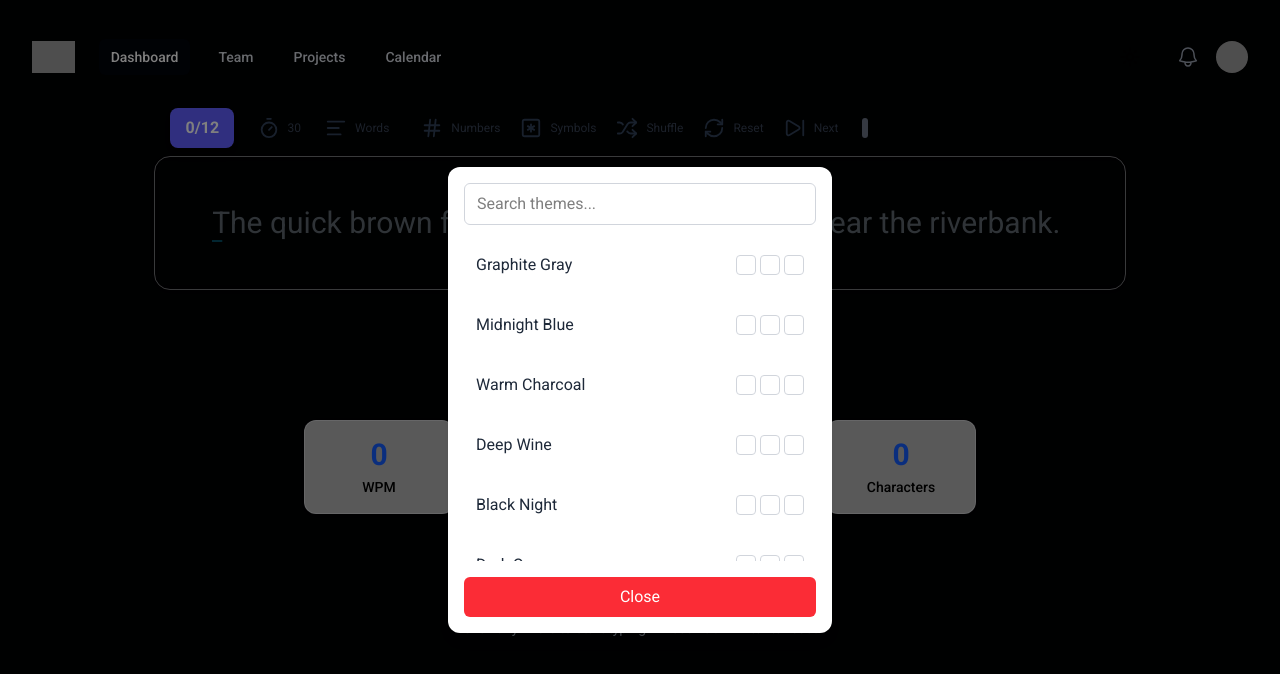
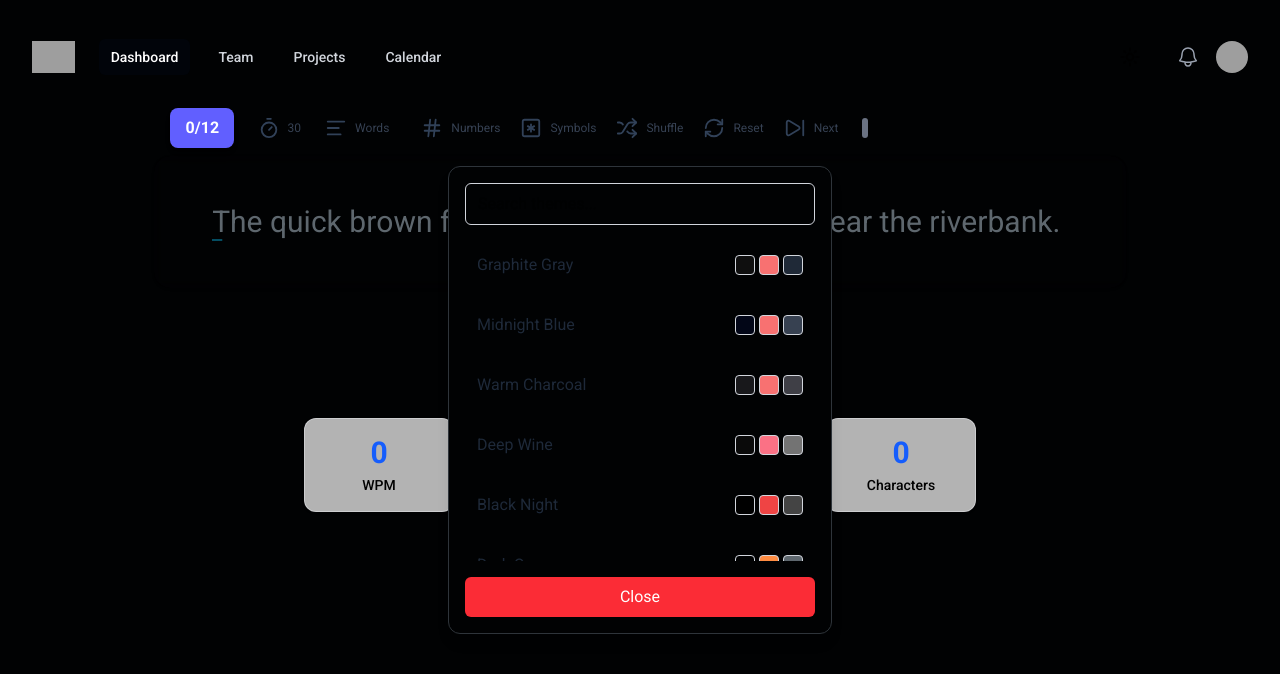
Before and after one commit to REDAELMBARKI/TypingIdeaMoneyTypeIdea, a React (Vite) app: page / in a window 1280 px wide. Both pictures are taken after a click on the button "Toggle dark mode". Shown: the top 674 px of the page. Built offline with nearby package versions, Linux system fonts and the light colour scheme; grey boxes are pictures that could not be loaded.

Commit message:
themes fixed 100%

```diff
--- a/src/TypingMain.tsx
+++ b/src/TypingMain.tsx
@@ -96,12 +96,11 @@ const TypingApp: React.FC = () => {
   // text container
   const containerRef = useRef<HTMLDivElement | null>(null);
   // timer accum
-
+  // underline ref
 
   const startTypingTimeRef = useRef<number>(0);
   //hooks
   const { selectedTheme } = useThemeHook();
-
 
 
   // console logs ////////////////
@@ -110,7 +109,7 @@ const TypingApp: React.FC = () => {
 
   /// theme setter
   useEffect(() => {
-    setCurrentTheme(selectedTheme)
+    setCurrentTheme(selectedTheme) ;
   }, [selectedTheme]);
   // end theme setter
 
@@ -335,7 +334,7 @@ const TypingApp: React.FC = () => {
             className={`
             text-lg sm:text-lg lg:text-2xl leading-relaxed sm:leading-relaxed lg:leading-relaxed
             font-mono text-center p-6 sm:p-8 lg:p-12 rounded-2xl shadow-sm
-            backdrop-blur-sm border border-gray-200/50
+            backdrop-blur-sm
           `}
           >
             <div
--- a/src/customHooks/useTextRender.tsx
+++ b/src/customHooks/useTextRender.tsx
@@ -1,4 +1,4 @@
-import React, {  } from "react";
+import React, { useEffect } from "react";
 import type { currentLetterType, ThemeColors, WordHistoryItem } from "../types/experementTyping";
 
 interface TextRenderProps {
@@ -11,7 +11,7 @@ interface TextRenderProps {
   trachWord: string[];
   wrongWords:{start : number , end:number}[];
   wordHistory: WordHistoryItem[] ;
-  currentTheme: ThemeColors
+  currentTheme: ThemeColors ;
 }
 
 export const useTextRender = ({
@@ -23,8 +23,19 @@ export const useTextRender = ({
   wrongWords ,
   isTypingActive ,
   wordHistory ,
- currentTheme
+ currentTheme ,
 }: TextRenderProps) => {
+
+
+useEffect(() => {
+  if (currentTheme.isDarkModed) {
+    document.documentElement.style.removeProperty('color-scheme');
+  } else {
+    document.documentElement.style.setProperty('color-scheme', 'normal');
+  }
+}, [currentTheme.isDarkModed]);
+
+
 
   return currentText.split("").map((char, index) => {
 
@@ -49,16 +60,6 @@ export const useTextRender = ({
       indicator = "display-indicator";
     }
 
-
-
-
-
-
-
-
-
-
-
     const range = wrongWords.find(r => r.start === index);
     if(range){
        const word = currentText.slice(range.start, range.end + 1);
@@ -70,7 +71,7 @@ export const useTextRender = ({
          <span
               key={`wrong-${range.start}`}
               className="underLineBefore "
-              style={{ display: "inline-block", position: "relative", whiteSpace: "nowrap" }}
+              style={{ display: "inline-block", position: "relative", whiteSpace: "nowrap" ,  ["--underlineColor" as string] : currentTheme.red.slice(currentTheme.red.indexOf("#") , currentTheme.red.indexOf("]")) }}
             >
               <span className={`char-wrapper `}   style={{whiteSpace : "nowrap" ,  }}
                       >
--- a/src/data/themColors.ts
+++ b/src/data/themColors.ts
@@ -1,102 +1,130 @@
-
-
 export const colorThemes = [
   {
     id: 1,
+    isDarkModed:true ,
     name: "Graphite Gray",
-    page_bg: "bg-gray-950",
-    gray: "text-gray-800",
-    red: "text-red-400",
-    white: "text-gray-50",
-    darkRed: "text-red-900",
+    page_bg: "bg-[#0f0f0f]",       // gray-950
+    gray: "text-[#1f2937]",        // gray-800
+    red: "text-[#f87171]",         // red-400
+    white: "text-[#fafafa]",       // gray-50
+    darkRed: "text-[#7f1d1d]",     // red-900
+    border: "border-[#2a2a2a]",    // slightly lighter than bg
     get colors() {
-      return [this.page_bg, this.red, this.white];
+      return [this.page_bg, this.red, this.gray].map(c =>
+        c.includes("text-") ? c.replace("text-", "bg-") : c
+      );
     },
   },
   {
     id: 2,
+    isDarkModed:true ,
     name: "Midnight Blue",
-    page_bg: "bg-slate-950",
-    gray: "text-gray-700",
-    red: "text-red-400",
-    white: "text-gray-100",
-    darkRed: "text-red-900",
+    page_bg: "bg-[#020617]",       // slate-950
+    gray: "text-[#374151]",        // gray-700
+    red: "text-[#f87171]",         // red-400
+    white: "text-[#f3f4f6]",       // gray-100
+    darkRed: "text-[#7f1d1d]",     // red-900
+    border: "border-[#1e293b]",    // slate-800
     get colors() {
-      return [this.page_bg, this.red, this.white];
+      return [this.page_bg, this.red, this.gray].map(c =>
+        c.includes("text-") ? c.replace("text-", "bg-") : c
+      );
     },
   },
   {
     id: 3,
+    isDarkModed:true ,
     name: "Warm Charcoal",
-    page_bg: "bg-zinc-900",
-    gray: "text-zinc-700",
-    red: "text-red-400",
-    white: "text-zinc-100",
-    darkRed: "text-red-800",
+    page_bg: "bg-[#18181b]",       // zinc-900
+    gray: "text-[#3f3f46]",        // zinc-700
+    red: "text-[#f87171]",         // red-400
+    white: "text-[#f4f4f5]",       // zinc-100
+    darkRed: "text-[#991b1b]",     // red-800
+    border: "border-[#27272a]",    // zinc-800
     get colors() {
-      return [this.page_bg, this.red, this.white];
+      return [this.page_bg, this.red, this.gray].map(c =>
+        c.includes("text-") ? c.replace("text-", "bg-") : c
+      );
     },
   },
   {
     id: 4,
+    isDarkModed:true ,
     name: "Deep Wine",
-    page_bg: "bg-neutral-950",
-    gray: "text-neutral-500",
-    red: "text-rose-400",
-    white: "text-neutral-100",
-    darkRed: "text-rose-900",
+    page_bg: "bg-[#0a0a0a]",       // neutral-950
+    gray: "text-[#737373]",        // neutral-500
+    red: "text-[#fb7185]",         // rose-400
+    white: "text-[#f5f5f5]",       // neutral-100
+    darkRed: "text-[#881337]",     // rose-900
+    border: "border-[#2e2e2e]",    // neutral-800
     get colors() {
-      return [this.page_bg, this.red, this.white];
+      return [this.page_bg, this.red, this.gray].map(c =>
+        c.includes("text-") ? c.replace("text-", "bg-") : c
+      );
     },
   },
   {
     id: 5,
+    isDarkModed:true ,
     name: "Black Night",
-  page_bg: "bg-[#000000]",          // --bg-color, pure black background
-  gray: "text-[#444444]",           // --sub-color, soft secondary text
-  red: "text-red-500",               // --error-color, bright accent for errors
-  white: "text-[#eee]",             // --main-color / --text-color, readable main text
-  darkRed: "text-red-900",        // --error-extra-color, subtle darker accent
+    page_bg: "bg-[#000000]",
+    gray: "text-[#444444]",
+    red: "text-[#ef4444]",         // red-500
+    white: "text-[#eeeeee]",
+    darkRed: "text-[#7f1d1d]",     // red-900
+    border: "border-[#2c2c2c]",    // mid-gray border to stand out
     get colors() {
-      return [this.page_bg, this.red, this.white];
+      return [this.page_bg, this.red, this.gray].map(c =>
+        c.includes("text-") ? c.replace("text-", "bg-") : c
+      );
     },
-}
-,{
+  },
+  {
     id: 6,
+    isDarkModed:true ,
     name: "Dark Orange",
-  page_bg: "bg-[#010203]",              // --bg-color
-  gray: "text-[#5e676e]",               // --sub-color
-  red: "text-[#ff8c42]",                // --error-color (orange accent)
-  white: "text-[#e0e0e0]",              // --text-color / --main-color
-  darkRed: "text-[#b3471f]",            // --error-extra-color (dark orange)
+    page_bg: "bg-[#010203]",
+    gray: "text-[#5e676e]",
+    red: "text-[#ff8c42]",
+    white: "text-[#e0e0e0]",
+    darkRed: "text-[#b3471f]",
+    border: "border-[#2e343a]",    // cool gray tone
     get colors() {
-      return [this.page_bg, this.red, this.white];
+      return [this.page_bg, this.red, this.gray].map(c =>
+        c.includes("text-") ? c.replace("text-", "bg-") : c
+      );
     },
-}
-,
+  },
   {
     id: 7,
+    isDarkModed:false ,
     name: "Soft Light",
-  page_bg: "bg-[#ffffff]",          // --ss-bg-color
-  gray: "text-gray-700",           // --ss-font-placeholder-color / subtle gray
-  red: "text-[#dc3545]",            // --ss-error-color (red accent)
-  white: "text-[#000]",          // --ss-font-color (main readable text)
-  darkRed: "text-[#a71d2a]",        // slightly darker red for accents (derived from --ss-error-color)
+    page_bg: "bg-[#ffffff]",
+    gray: "text-[#6b7280]",        // gray-700
+    red: "text-[#dc3545]",
+    white: "text-[#000000]",
+    darkRed: "text-[#a71d2a]",
+    border: "border-[#d1d5db]",    // gray-300
     get colors() {
-      return [this.page_bg, this.red, this.white];
+      return [this.page_bg, this.red, this.gray].map(c =>
+        c.includes("text-") ? c.replace("text-", "bg-") : c
+      );
     },
-}
-,{
+  },
+  {
     id: 8,
+    isDarkModed:false ,
     name: "Warm Sand",
-  page_bg: "bg-[#dad3c1]",       // --bg-color, warm beige background
-  gray: "text-[#918b7d]",        // --sub-color, subtle secondary text
-  red: "text-[#bf616a]",         // --error-color, warm red accent
-  white: "text-[#1d1b17]",       // --main-color / --text-color, readable main text
-  darkRed: "text-[#793e44]",     // --error-extra-color, darker red for subtle highlights
+    page_bg: "bg-[#dad3c1]",
+    gray: "text-[#918b7d]",
+    red: "text-[#bf616a]",
+    white: "text-[#1d1b17]",
+    darkRed: "text-[#793e44]",
+    border: "border-[#bcb49f]",    // slightly darker warm tone
     get colors() {
-      return [this.page_bg, this.red, this.white];
+      return [this.page_bg, this.red, this.gray].map(c =>
+        c.includes("text-") ? c.replace("text-", "bg-") : c
+      );
     },
-}
-
-]
+  },
+];
--- a/src/modals/colorThemes.tsx
+++ b/src/modals/colorThemes.tsx
@@ -20,6 +20,8 @@ export default function ThemeModal({setIsThemeModalOpen} :ThemeModalProps) {
   const filteredThemes = themes.filter((t) =>
     t.name.toLowerCase().includes(search.toLowerCase())
   );
+
+
 
 
 
@@ -73,9 +75,10 @@ function FilteredModals({ themes, onClose, onSelect, search, setSearch }: ChildM
 
 // Common base modal to avoid duplication
 function BaseModal({ themes, onClose, onSelect, search, setSearch }: ChildModalProps) {
+  const {selectedTheme} = useThemeHook() ;
   return (
-    <div className="fixed inset-0 z-50 flex items-center justify-center bg-black/50">
-      <div className="bg-white dark:bg-gray-900 rounded-xl w-96 max-w-full p-4 shadow-lg">
+    <div className={`fixed inset-0 z-50 flex items-center justify-center  `}>
+      <div className={`${selectedTheme.page_bg} border ${selectedTheme.border} rounded-xl w-96 max-w-full p-4 shadow-lg `}>
         {/* Search Bar */}
         <input
           type="text"
@@ -98,8 +101,8 @@ function BaseModal({ themes, onClose, onSelect, search, setSearch }: ChildModalP
                 {theme.colors.map((color, index) => (
                   <div
                     key={index}
-                    className="w-5 h-5 rounded-sm border border-gray-300 dark:border-gray-700"
-                    style={{ backgroundColor: color }}
+                    className={`w-5 h-5 rounded-sm border border-gray-300 dark:border-gray-700 ${color}`}
+                    style={{background : color.slice(color.indexOf('#') , color.indexOf("]"))}}
                   />
                 ))}
               </div>
--- a/src/types/experementTyping.ts
+++ b/src/types/experementTyping.ts
@@ -18,7 +18,9 @@ export type Mode = "time" | "words";
 
 export interface ThemeColors {
   id:number
+  isDarkModed : boolean
   name :string
+  border:string
   page_bg : string
   red : string
   white  : string
```
Lines whose indentation alone changed are shown as unchanged.
